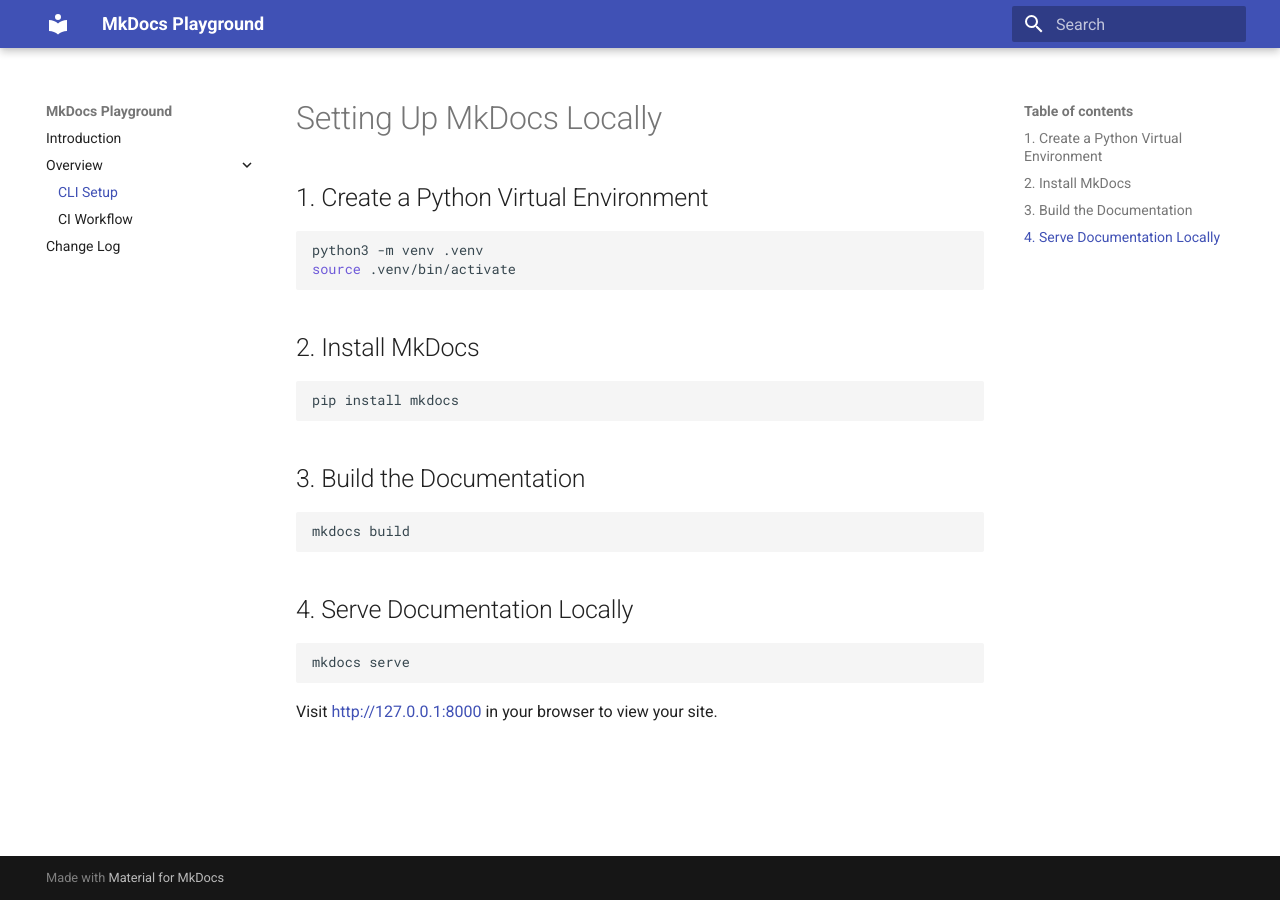
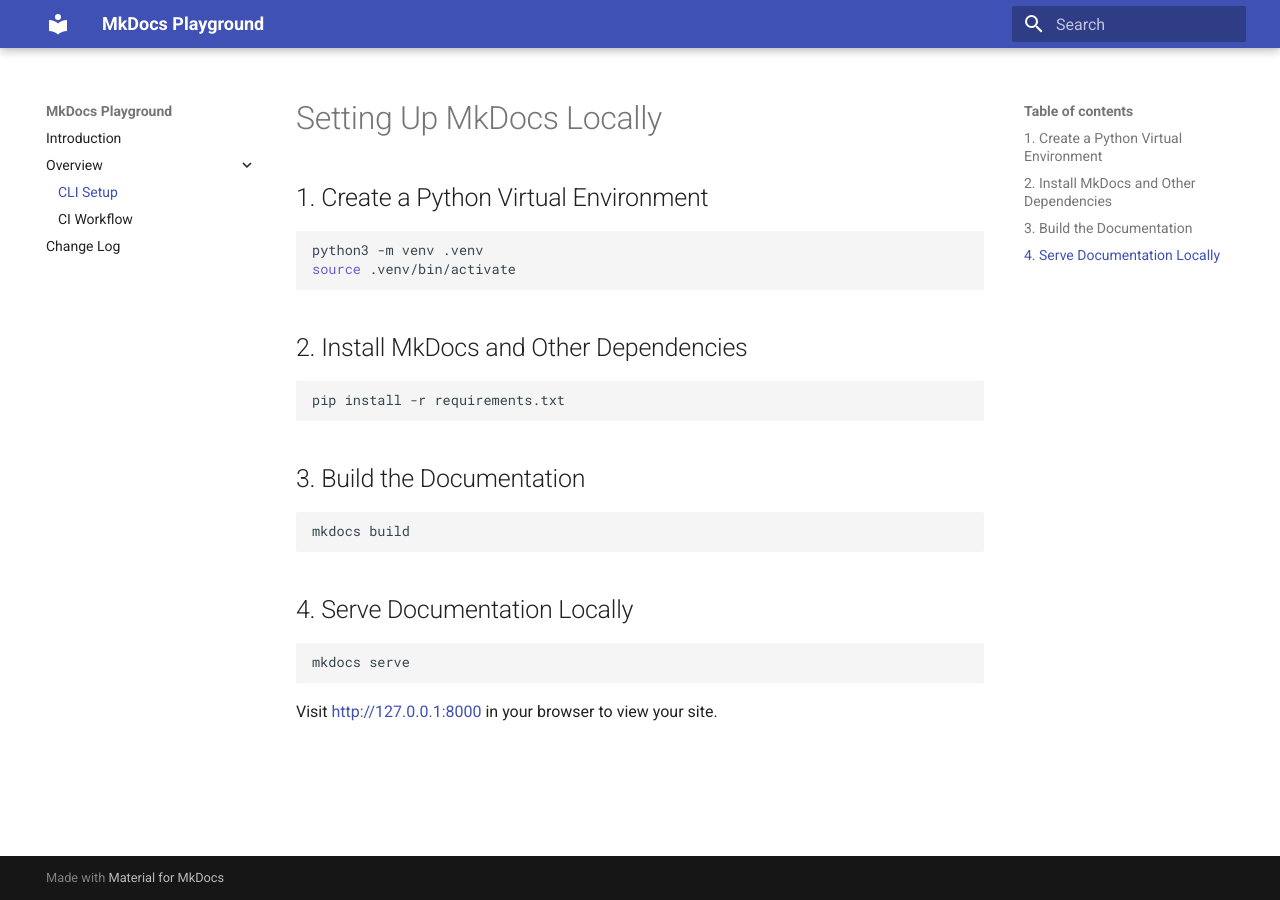
Before and after one commit to hossain-khan/mkdocs-playground, an MkDocs documentation site: the page built from docs/setup-cli.md, in a window 1280 px wide. Built offline with MkDocs 1.6.1 and Material for MkDocs 9.7.7, drawn with Linux system fonts in a browser that asks for light colours; the version menu is left out.

Commit message:
Revise MkDocs installation steps in setup-cli.md
Updated installation instructions to include dependencies.

````diff
--- a/docs/setup-cli.md
+++ b/docs/setup-cli.md
@@ -7,10 +7,10 @@ python3 -m venv .venv
 source .venv/bin/activate
 ```
 
-## 2. Install MkDocs
+## 2. Install MkDocs and Other Dependencies
 
 ```bash
-pip install mkdocs
+pip install -r requirements.txt
 ```
 
 ## 3. Build the Documentation
````
